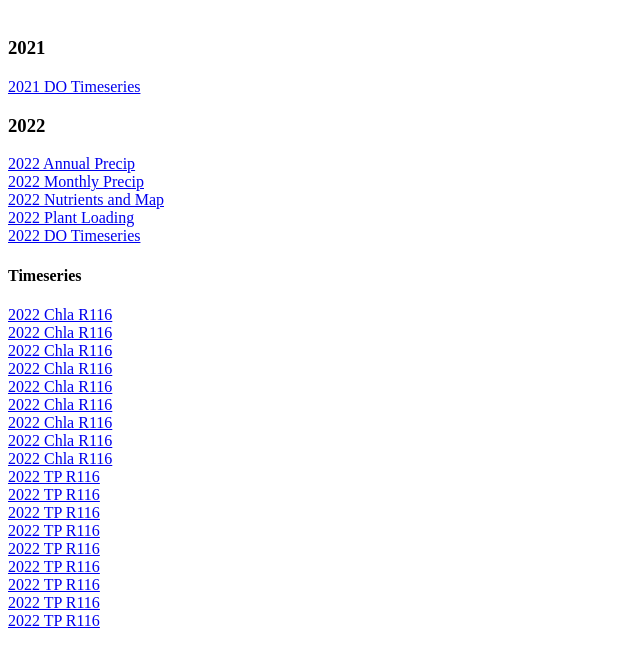
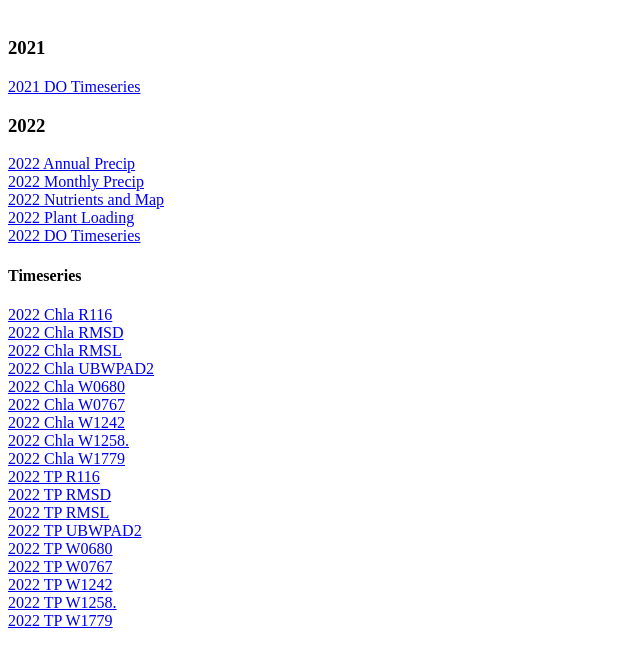
Before and after one commit to jjsoper/UBCW, a plain HTML site: page index.html in a window 1280 px wide. Shown: the part 66-730 px from the top of the page, without its empty margins (0-640 px from the left). Drawn offline with Linux system fonts and the light colour scheme.

Commit message:
revise timeseries

```diff
--- a/index.html
+++ b/index.html
@@ -25,39 +25,39 @@
     <h4>Timeseries</h4>
     <a href="./2022/export/timeseries_2022_Chla_R116.png">2022 Chla R116</a>
     <br>
-    <a href="./2022/export/timeseries_2022_Chla_RMSD.png">2022 Chla R116</a>
+    <a href="./2022/export/timeseries_2022_Chla_RMSD.png">2022 Chla RMSD</a>
     <br>
-    <a href="./2022/export/timeseries_2022_Chla_RMSL.png">2022 Chla R116</a>
+    <a href="./2022/export/timeseries_2022_Chla_RMSL.png">2022 Chla RMSL</a>
     <br>
-    <a href="./2022/export/timeseries_2022_Chla_UBWPAD2.png">2022 Chla R116</a>
+    <a href="./2022/export/timeseries_2022_Chla_UBWPAD2.png">2022 Chla UBWPAD2</a>
     <br>
-    <a href="./2022/export/timeseries_2022_Chla_W0680.png">2022 Chla R116</a>
+    <a href="./2022/export/timeseries_2022_Chla_W0680.png">2022 Chla W0680</a>
     <br>
-    <a href="./2022/export/timeseries_2022_Chla_W0767.png">2022 Chla R116</a>
+    <a href="./2022/export/timeseries_2022_Chla_W0767.png">2022 Chla W0767</a>
     <br>
-    <a href="./2022/export/timeseries_2022_Chla_W1242.png">2022 Chla R116</a>
+    <a href="./2022/export/timeseries_2022_Chla_W1242.png">2022 Chla W1242</a>
     <br>
-    <a href="./2022/export/timeseries_2022_Chla_W1258.png">2022 Chla R116</a>
+    <a href="./2022/export/timeseries_2022_Chla_W1258.png">2022 Chla W1258.</a>
     <br>
-    <a href="./2022/export/timeseries_2022_Chla_W1779.png">2022 Chla R116</a>
+    <a href="./2022/export/timeseries_2022_Chla_W1779.png">2022 Chla W1779</a>
     <br>
     <a href="./2022/export/timeseries_2022_TP_R116.png">2022 TP R116</a>
     <br>
-    <a href="./2022/export/timeseries_2022_TP_RMSD.png">2022 TP R116</a>
+    <a href="./2022/export/timeseries_2022_TP_RMSD.png">2022 TP RMSD</a>
     <br>
-    <a href="./2022/export/timeseries_2022_TP_RMSL.png">2022 TP R116</a>
+    <a href="./2022/export/timeseries_2022_TP_RMSL.png">2022 TP RMSL</a>
     <br>
-    <a href="./2022/export/timeseries_2022_TP_UBWPAD2.png">2022 TP R116</a>
+    <a href="./2022/export/timeseries_2022_TP_UBWPAD2.png">2022 TP UBWPAD2</a>
     <br>
-    <a href="./2022/export/timeseries_2022_TP_W0680.png">2022 TP R116</a>
+    <a href="./2022/export/timeseries_2022_TP_W0680.png">2022 TP W0680</a>
     <br>
-    <a href="./2022/export/timeseries_2022_TP_W0767.png">2022 TP R116</a>
+    <a href="./2022/export/timeseries_2022_TP_W0767.png">2022 TP W0767</a>
     <br>
-    <a href="./2022/export/timeseries_2022_TP_W1242.png">2022 TP R116</a>
+    <a href="./2022/export/timeseries_2022_TP_W1242.png">2022 TP W1242</a>
     <br>
-    <a href="./2022/export/timeseries_2022_TP_W1258.png">2022 TP R116</a>
+    <a href="./2022/export/timeseries_2022_TP_W1258.png">2022 TP W1258.</a>
     <br>
-    <a href="./2022/export/timeseries_2022_TP_W1779.png">2022 TP R116</a>
-    <br>
+    <a href="./2022/export/timeseries_2022_TP_W1779.png">2022 TP W1779</a>
+
 </body>
 </html>
```
